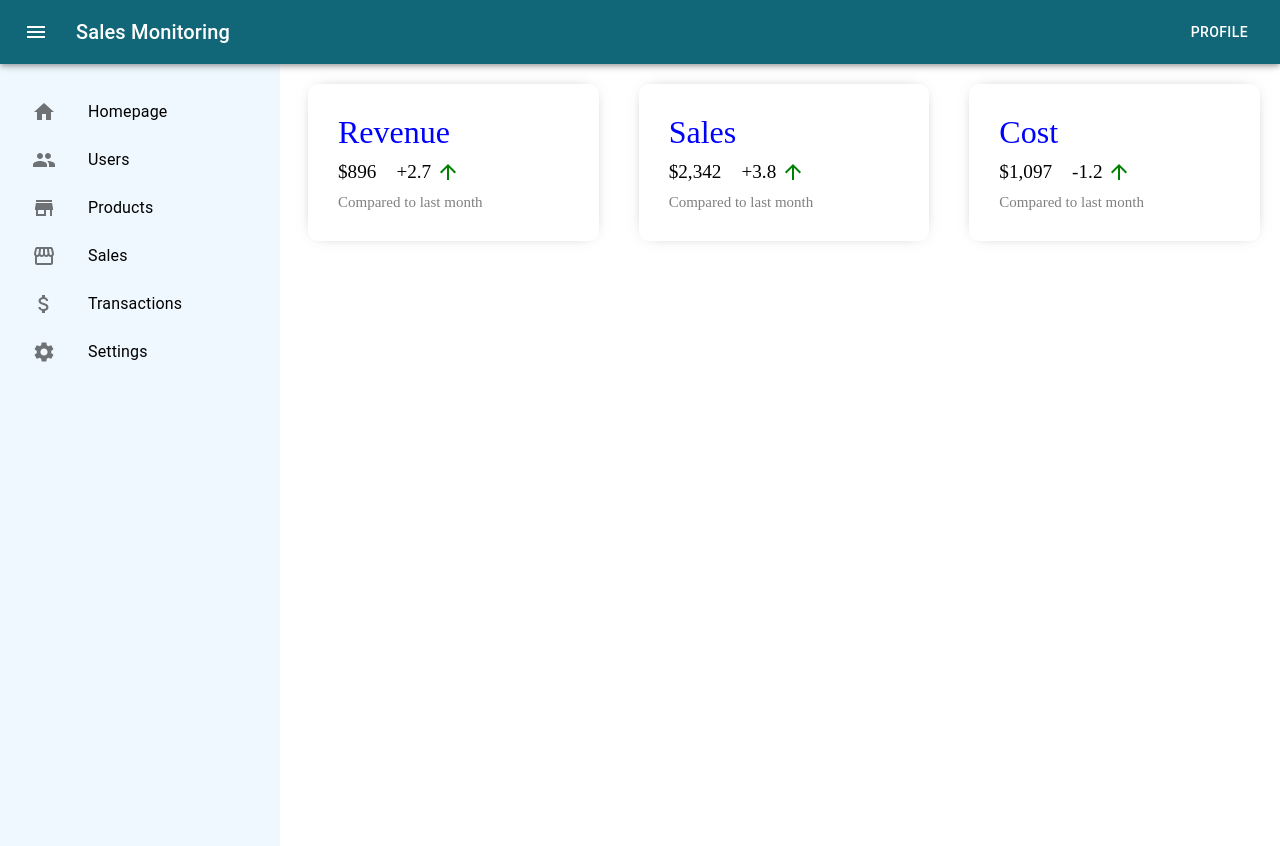
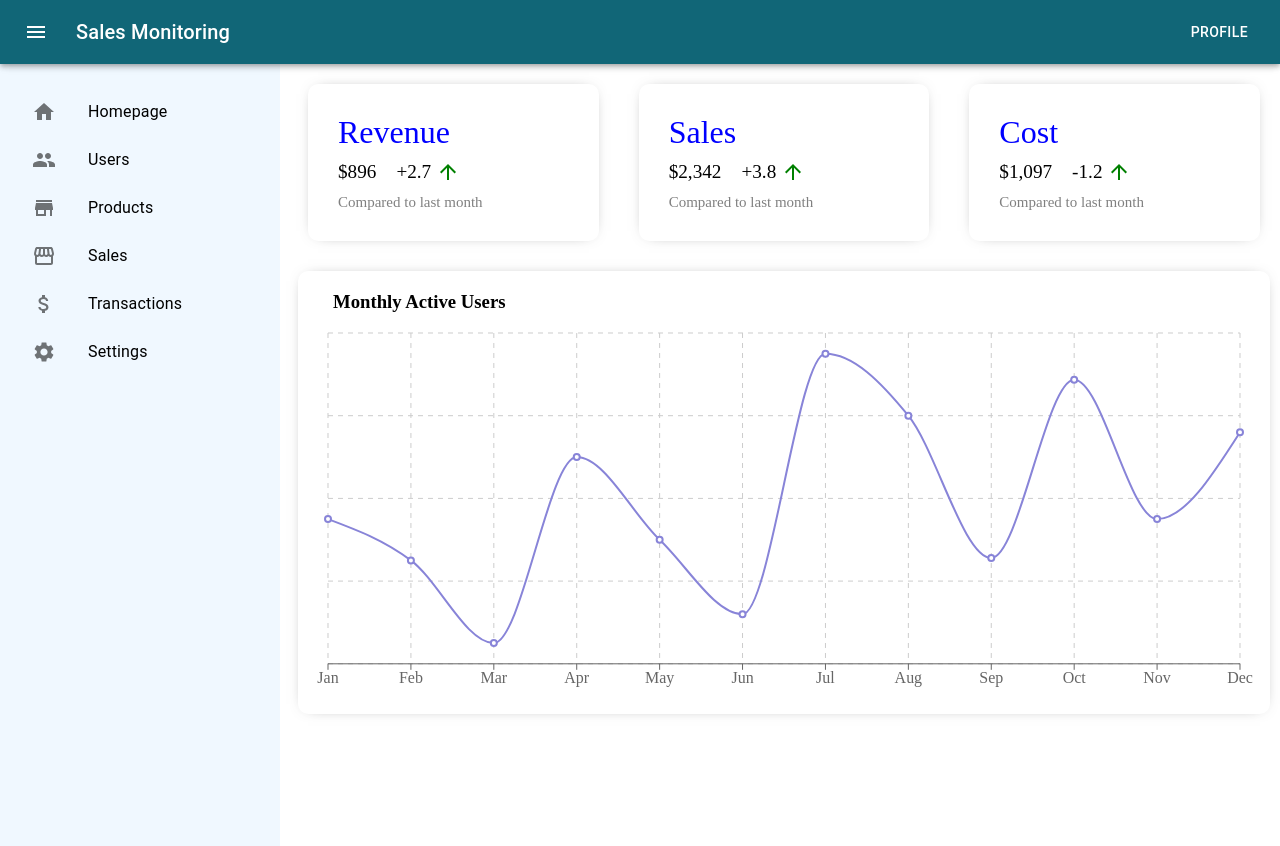
Before and after one commit to AltanSozuer/ReactSalesDashboard, a React (Create React App) app in the folder sales-dashboard/: page / in a window 1280 px wide. Built offline with nearby package versions, Linux system fonts and the light colour scheme.

Commit message:
Dummy data that will be used for line charts is added and also Homepage and InfoBox are refactored

```diff
--- /dev/null
+++ b/sales-dashboard/src/DummyData/MonthlyActiveUser.js
@@ -0,0 +1,50 @@
+export const ACTIVE_USER_COUNT = [
+    {
+        "month": "Jan",
+        "Active User": 3500
+    },
+    {
+        "month": "Feb",
+        "Active User": 2500
+    },
+    {
+        "month": "Mar",
+        "Active User": 500
+    },
+    {
+        "month": "Apr",
+        "Active User": 5000
+    },
+    {
+        "month": "May",
+        "Active User": 3000
+    },
+    {
+        "month": "Jun",
+        "Active User": 1200
+    },
+    {
+        "month": "Jul",
+        "Active User": 7500
+    },
+    {
+        "month": "Aug",
+        "Active User": 6000
+    },
+    {
+        "month": "Sep",
+        "Active User": 2560
+    },
+    {
+        "month": "Oct",
+        "Active User": 6870
+    },
+    {
+        "month": "Nov",
+        "Active User": 3500
+    },
+    {
+        "month": "Dec",
+        "Active User": 5600
+    }
+]
--- a/sales-dashboard/src/pages/HomePage.jsx
+++ b/sales-dashboard/src/pages/HomePage.jsx
@@ -1,9 +1,14 @@
 import { Box } from "@mui/material";
 import InfoboxGroup from "../components/organisms/InfoboxGroup";
+import LineCharts from "../components/organisms/LineChart";
 export default function HomePage(props) {
     return (
         <Box sx={{ flex: 4 }}>
             <InfoboxGroup />
+            <Box sx={{ marginTop: "30px" }}>
+
+                <LineCharts />
+            </Box>
         </Box>
     )
 }
```
Also changed, not shown: sales-dashboard/src/components/molecules/InfoBox.jsx (+3 -6 lines).
